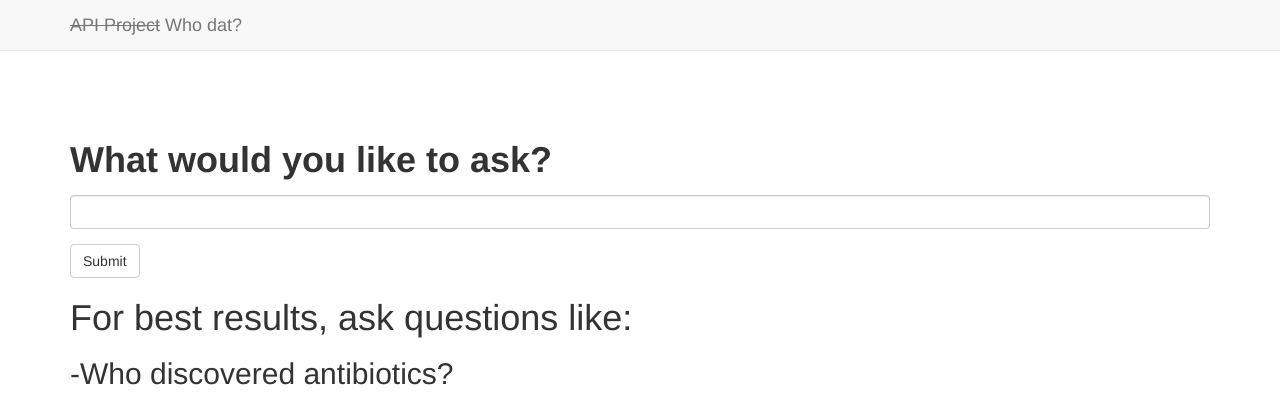
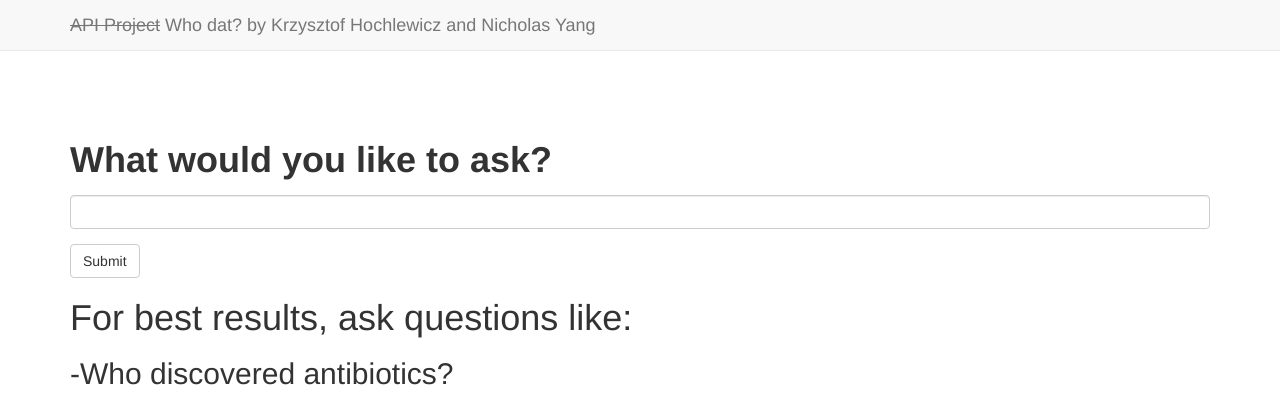
Before and after one commit to NicholasLYang/WhoDat, a Flask app: page / in a window 1280 px wide. Shown: the top 411 px of the page. Run offline with Flask 2, Linux system fonts and the light colour scheme; some libraries are stand-ins or nearby versions.

Commit message:
minor fix

```diff
--- a/templates/base.html
+++ b/templates/base.html
@@ -11,7 +11,7 @@
 <body>
 	<div class="navbar navbar-default navbar-fixed-top">
 		<div class="container">
-			<a class="navbar-brand" href="/"><strike>API Project</strike>   Who dat?</a>
+			<a class="navbar-brand" href="/"><strike>API Project</strike>   Who dat? by Krzysztof Hochlewicz and Nicholas Yang</a>
 		</div>
 	</div>
 	<div class="container" id="main">
```
